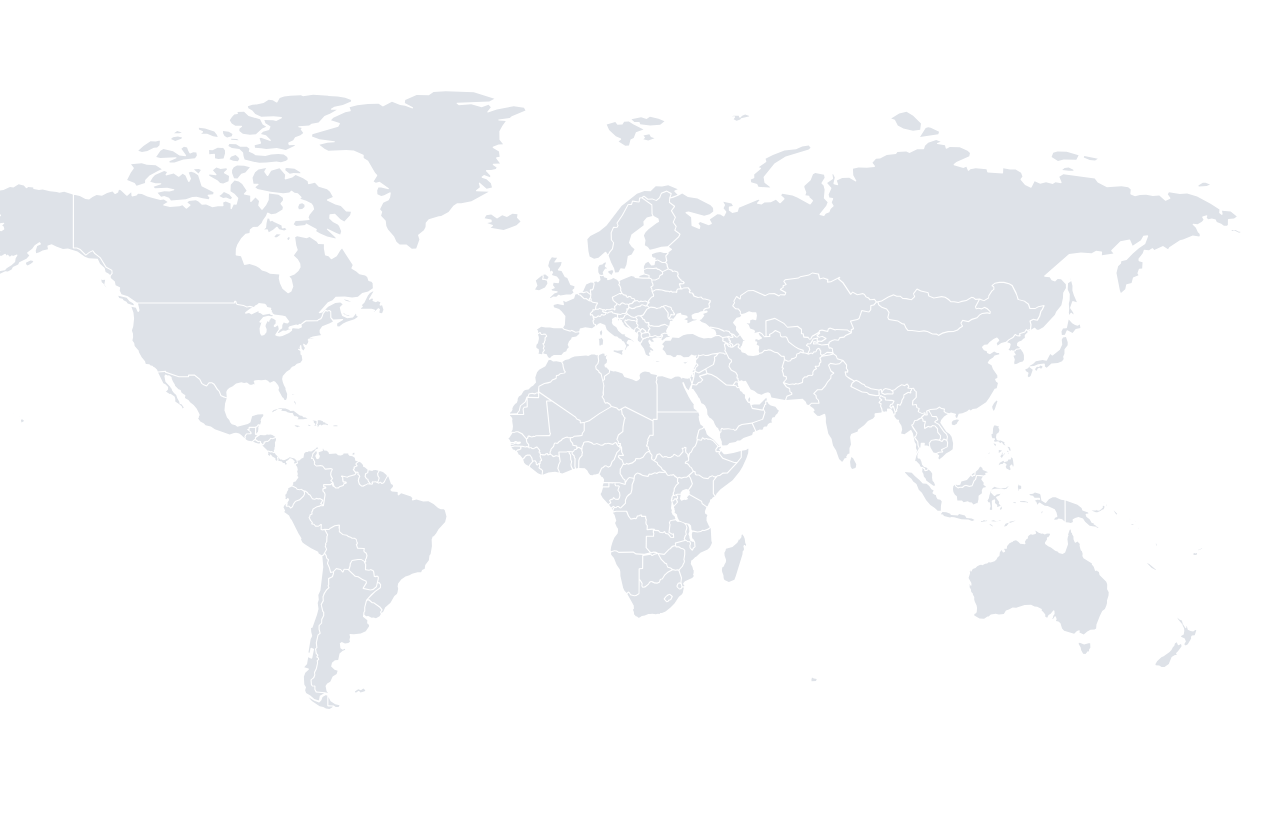
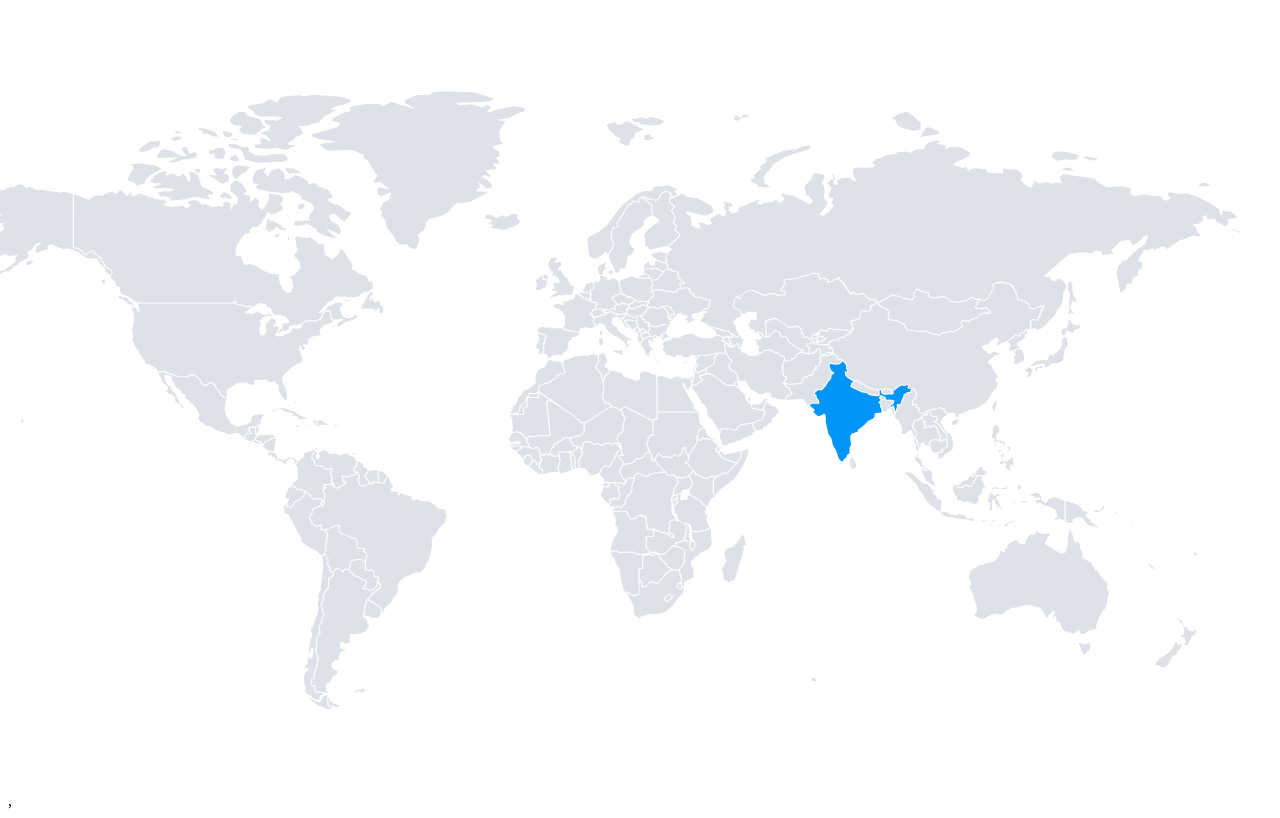
Before and after one commit to atoool/region-marker, a plain HTML site: page index.html in a window 1280 px wide. Drawn offline with Linux system fonts and the light colour scheme.

Commit message:
region select default added

```diff
--- a/index.html
+++ b/index.html
@@ -26,10 +26,12 @@
         let queryString = new URLSearchParams(paramString);
         for(let pair of queryString.entries()) {
            markers= JSON.parse(pair[1]);
-          //  markers=markers.substr(52,1)
-          //  markers=markers.substr(0,1)
            console.log(markers[0]);
         }
+        let selectedRegions={}
+        markers?.map(r=>selectedRegions={...selectedRegions,
+          [r?.code]:'selected'
+        })
 
         var map = new jsVectorMap({
           map: 'world',
@@ -109,8 +111,23 @@
             },
           },
 
+
+// -------- Series --------
+series: {
+
+  // ---------- Region series ----------
+  regions: [
+    {
+      attribute: 'fill',
+      scale: {
+        "selected": "#0095f6"
+      },
+      values:selectedRegions
+    },
+  ]
+}
         })
 
       </script>
     </body>
-</html>
+</html>,
```
